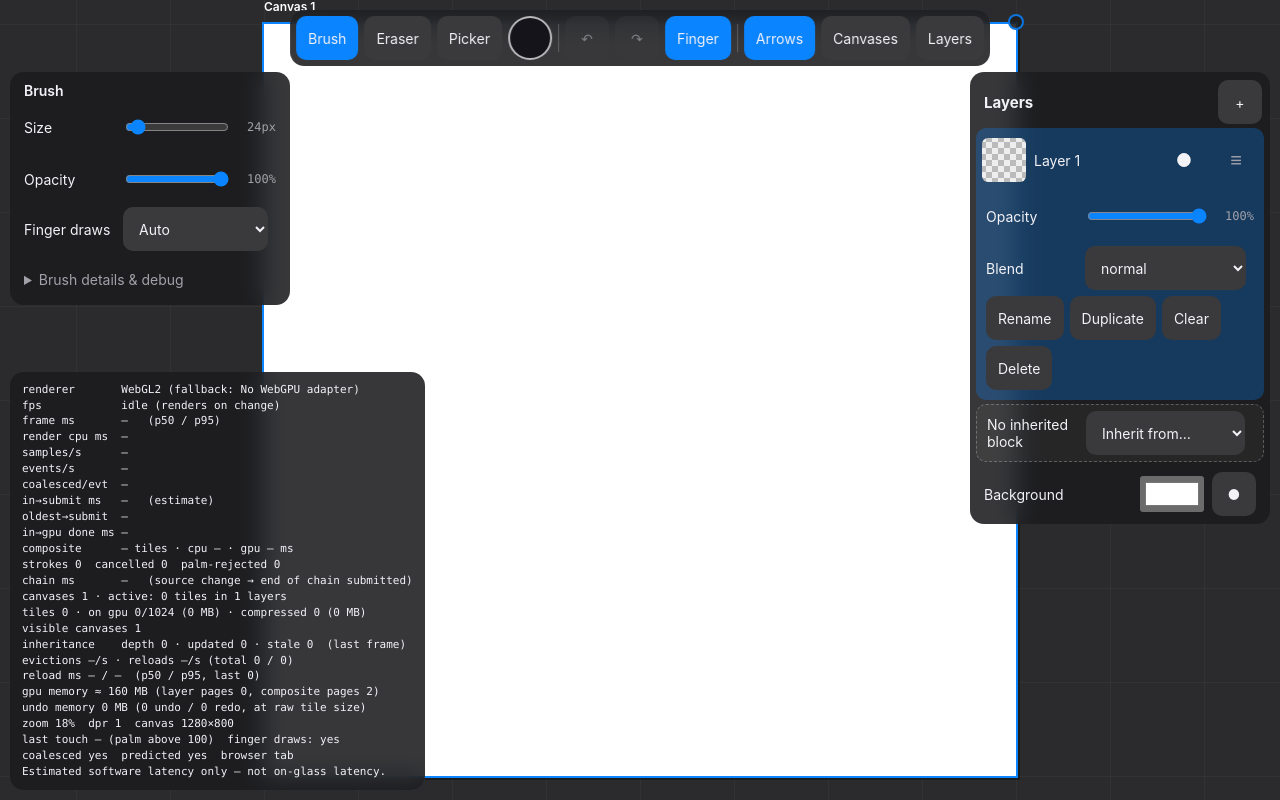
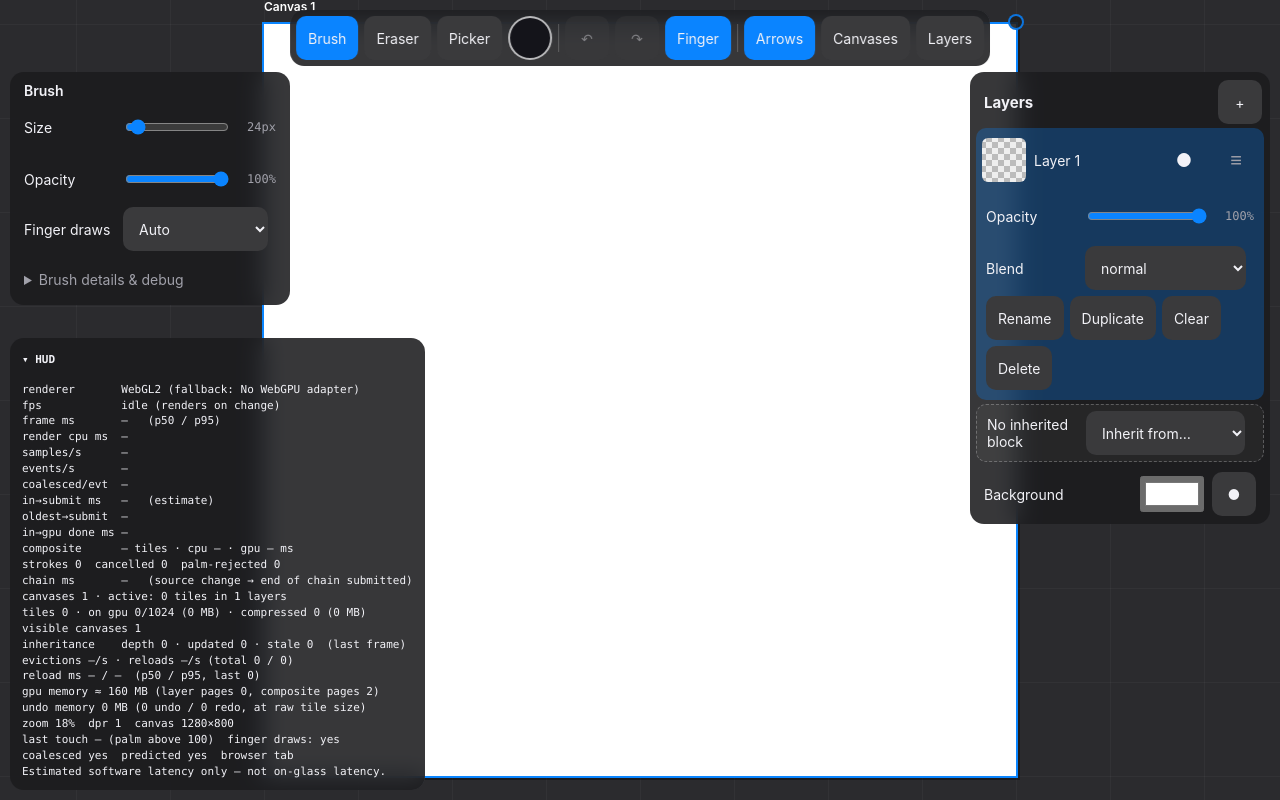
Before and after one commit to amg2318/vc-prototype, a website built with Vite: page index.html in a window 1280 px wide. Built offline with nearby package versions, Linux system fonts and the light colour scheme.

Commit message:
Let the HUD collapse to one line
The HUD's header is now a 44 px button: tapping it collapses the HUD to
one line (fps, and the chain time while inheritors update) or expands
it again, to see what drawing feels like without the numbers. The
choice is remembered in this browser. The text still lets pen strokes
through; only the header takes taps.

Co-Authored-By: Claude Opus 5.5 <noreply@anthropic.com>

```diff
--- a/src/debug/hud.ts
+++ b/src/debug/hud.ts
@@ -3,6 +3,8 @@ import type { Metrics, Stats } from './metrics';
 /** How far back the live HUD looks. The JSON export always covers everything recorded. */
 const HUD_WINDOW_MS = 2000;
 const HUD_REFRESH_MS = 250;
+/** Remembers expanded / collapsed across reloads (this browser only). */
+const COLLAPSED_KEY = 'vc-prototype.hud-collapsed';
 
 function ms(s: Stats): string {
   if (s.p50 === null) return '—';
@@ -16,9 +18,16 @@ function num(v: number | null, digits = 0): string {
 /**
  * Text-only measurement overlay, refreshed a few times per second (not every
  * frame) so it doesn't add noticeable work to the frames it measures.
+ *
+ * Its header is a button that collapses it to one line (fps and chain
+ * time), to see what drawing feels like without the numbers in the way.
+ * The text itself lets pen strokes through to the canvas.
  */
 export class Hud {
   readonly element: HTMLElement;
+  private readonly toggle = document.createElement('button');
+  private readonly text = document.createElement('pre');
+  private collapsed = readCollapsed();
   private timer: number | null = null;
 
   constructor(
@@ -26,9 +35,17 @@ export class Hud {
     private readonly rendererLabel: () => string,
     private readonly extraLines: () => string[],
   ) {
-    this.element = document.createElement('pre');
+    this.element = document.createElement('div');
     this.element.className = 'hud';
     this.element.setAttribute('aria-live', 'off');
+    this.toggle.type = 'button';
+    this.toggle.className = 'hud-toggle';
+    this.toggle.addEventListener('click', () => {
+      this.collapsed = !this.collapsed;
+      writeCollapsed(this.collapsed);
+      this.update();
+    });
+    this.element.append(this.toggle, this.text);
   }
 
   get visible(): boolean {
@@ -50,6 +67,14 @@ export class Hud {
     const now = performance.now();
     const s = this.metrics.summary(now - HUD_WINDOW_MS, now);
     const idle = s.frameInterval.count === 0;
+    const fps = idle ? 'idle' : `${num(s.fps)} fps`;
+    const chain = s.chainEnd.p50 === null ? '' : ` · chain ${num(s.chainEnd.p50, 1)} ms`;
+    this.element.classList.toggle('collapsed', this.collapsed);
+    this.text.hidden = this.collapsed;
+    this.toggle.textContent = this.collapsed ? `▸ ${fps}${chain}` : '▾ HUD';
+    this.toggle.title = this.collapsed ? 'Show measurements' : 'Hide measurements';
+    this.toggle.setAttribute('aria-expanded', String(!this.collapsed));
+    if (this.collapsed) return;
     const c = this.metrics.counters;
     const lines = [
       `renderer       ${this.rendererLabel()}`,
@@ -68,6 +93,22 @@ export class Hud {
       ...this.extraLines(),
       `Estimated software latency only — not on-glass latency.`,
     ];
-    this.element.textContent = lines.join('\n');
+    this.text.textContent = lines.join('\n');
   }
 }
+
+function readCollapsed(): boolean {
+  try {
+    return localStorage.getItem(COLLAPSED_KEY) === '1';
+  } catch {
+    return false; // storage blocked (e.g. private browsing): start expanded
+  }
+}
+
+function writeCollapsed(collapsed: boolean): void {
+  try {
+    localStorage.setItem(COLLAPSED_KEY, collapsed ? '1' : '0');
+  } catch {
+    // Not remembered; the toggle still works for this session.
+  }
+}
--- a/src/style.css
+++ b/src/style.css
@@ -326,13 +326,37 @@ body {
   bottom: calc(env(safe-area-inset-bottom) + 10px);
   left: calc(env(safe-area-inset-left) + 10px);
   margin: 0;
-  padding: 10px 12px;
+  padding: 0 12px 10px;
   font-family: var(--mono);
   font-size: 11px;
   line-height: 1.45;
+  /* Let pen strokes pass through the HUD onto the canvas (except its toggle). */
+  pointer-events: none;
+}
+
+.hud pre {
+  margin: 0;
+  font: inherit;
   white-space: pre;
-  /* Let pen strokes pass through the HUD onto the canvas. */
-  pointer-events: none;
+}
+
+.hud.collapsed {
+  padding-bottom: 0;
+}
+
+/* Expand / collapse: a 44 px target. */
+.hud-toggle {
+  display: block;
+  min-height: 44px;
+  padding: 0;
+  border: 0;
+  background: transparent;
+  color: var(--panel-fg);
+  font: inherit;
+  font-weight: 600;
+  text-align: left;
+  pointer-events: auto;
+  cursor: pointer;
 }
 
 .loupe {
```
